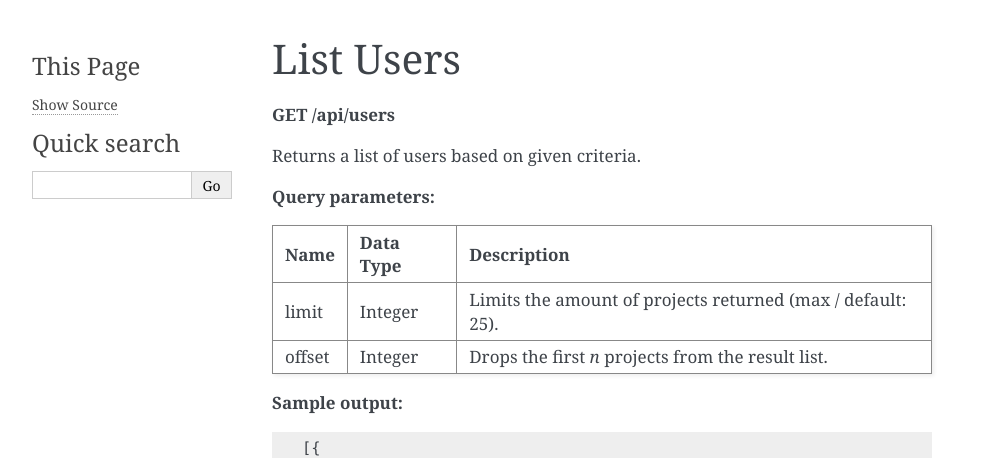
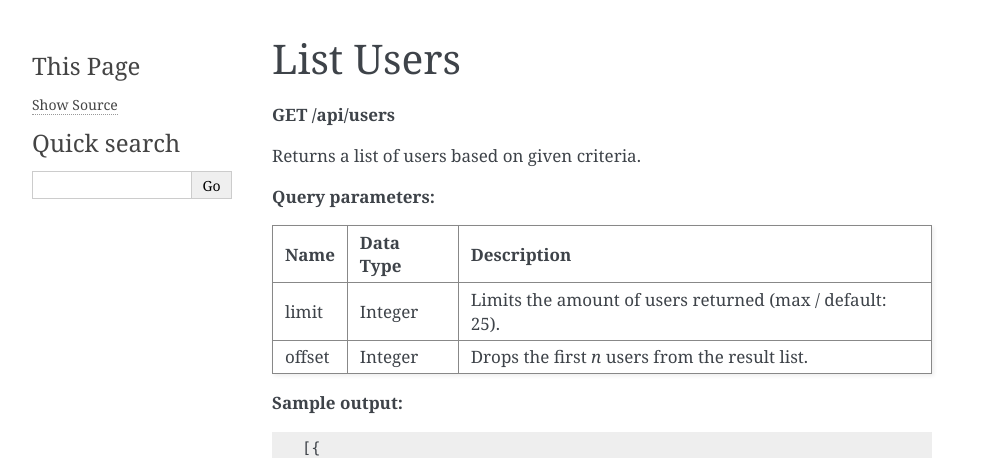
Before and after one commit to SpongePowered/SpongeDocs, a Sphinx documentation site: the page built from source/ore/routes/list-users.rst, in a window 1280 px wide. Shown: the top 458 px of the page, without its empty margins (148-1140 px from the left). Built offline with Sphinx 7.4.7, drawn with Linux system fonts in a browser that asks for light colours; pages that are not in the unit, such as notebooks, are missing from menus.

Commit message:
Correct list-users ore route
*projects* to *users*

```diff
--- a/source/ore/routes/list-users.rst
+++ b/source/ore/routes/list-users.rst
@@ -11,9 +11,9 @@
 +--------+-----------+-------------------------------------------------------------+
 | Name   | Data Type | Description                                                 |
 +========+===========+=============================================================+
-| limit  | Integer   | Limits the amount of projects returned (max / default: 25). |
+| limit  | Integer   | Limits the amount of users returned (max / default: 25).    |
 +--------+-----------+-------------------------------------------------------------+
-| offset | Integer   | Drops the first *n* projects from the result list.          |
+| offset | Integer   | Drops the first *n* users from the result list.             |
 +--------+-----------+-------------------------------------------------------------+
 
 **Sample output:**
```
